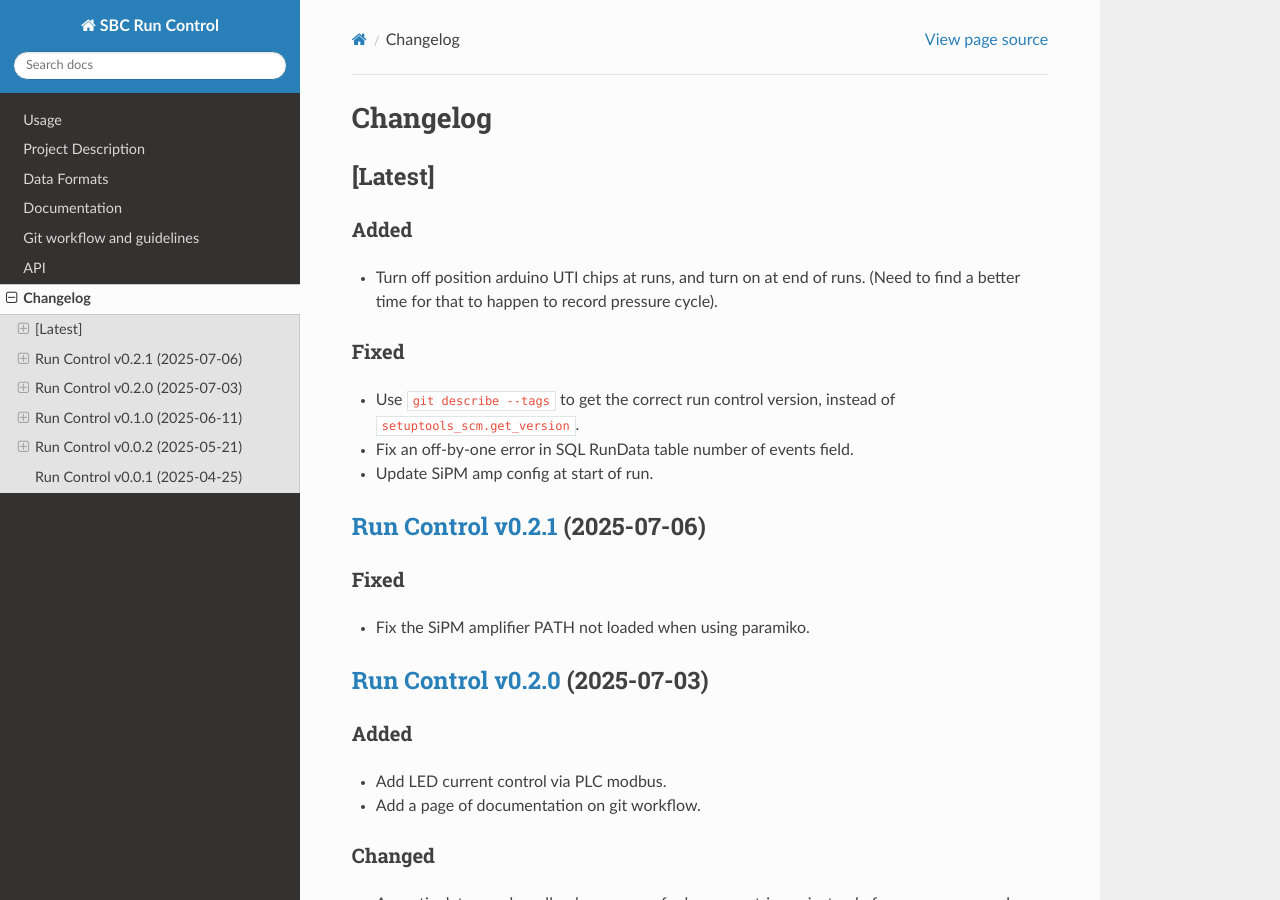
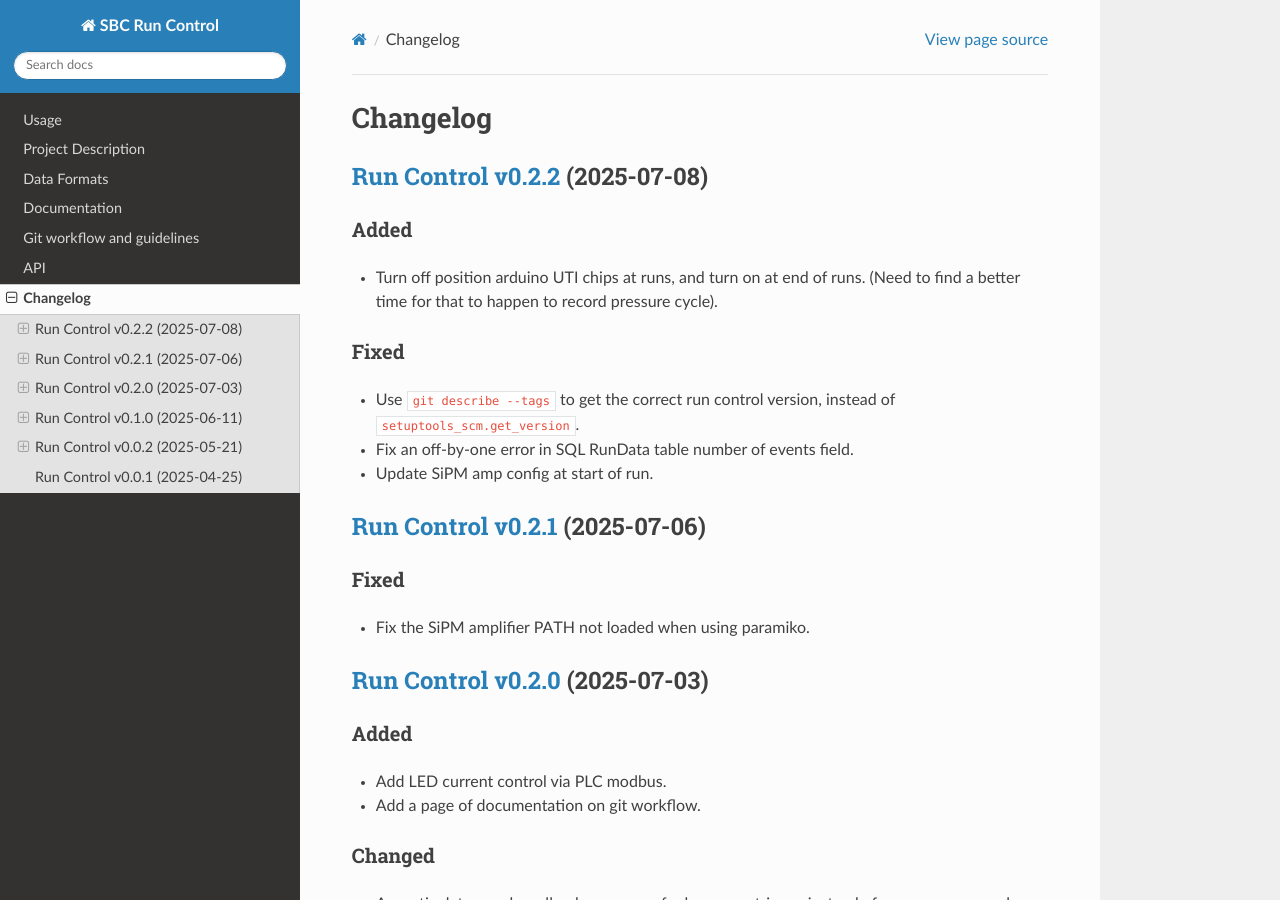
Before and after one commit to SBC-Collaboration/SBC-RunControl, a Sphinx documentation site: the page built from docs/changelog.md, in a window 1280 px wide and 900 px high. Built offline with Sphinx 7.4.7 and the Read the Docs theme 3.1.0, drawn with Linux system fonts in a browser that asks for light colours.

Commit message:
Prepare for release v0.2.2

```diff
--- a/docs/changelog.md
+++ b/docs/changelog.md
@@ -1,6 +1,6 @@
 # Changelog
 
-## [Latest]
+## [Run Control v0.2.2](https://github.com/SBC-Collaboration/SBC-RunControl/releases/tag/v0.2.2) (2025-07-08)
 ### Added
 - Turn off position arduino UTI chips at runs, and turn on at end of runs. (Need to find a better time for that to happen to record pressure cycle).
 ### Fixed
--- a/docs/conf.py
+++ b/docs/conf.py
@@ -8,7 +8,7 @@ copyright = '2024-2025 SBC Collaboration'
 author = 'SBC Collaboration'
 
 release = '0.2'
-version = '0.2.1'
+version = '0.2.2'
 
 # -- General configuration
 
```
